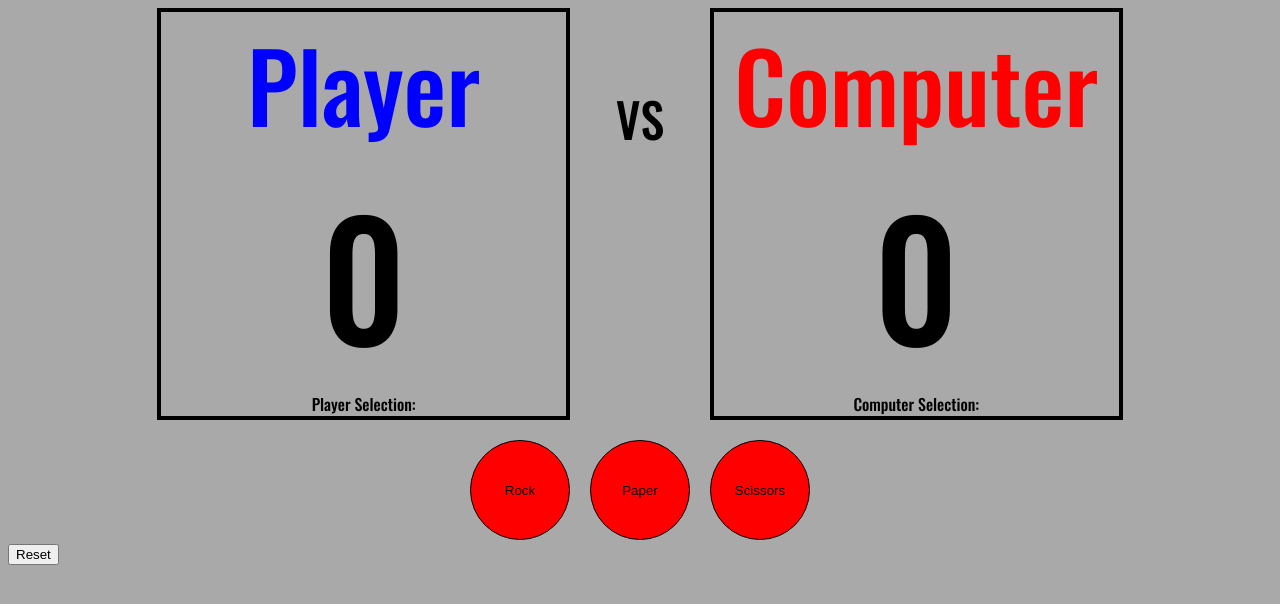
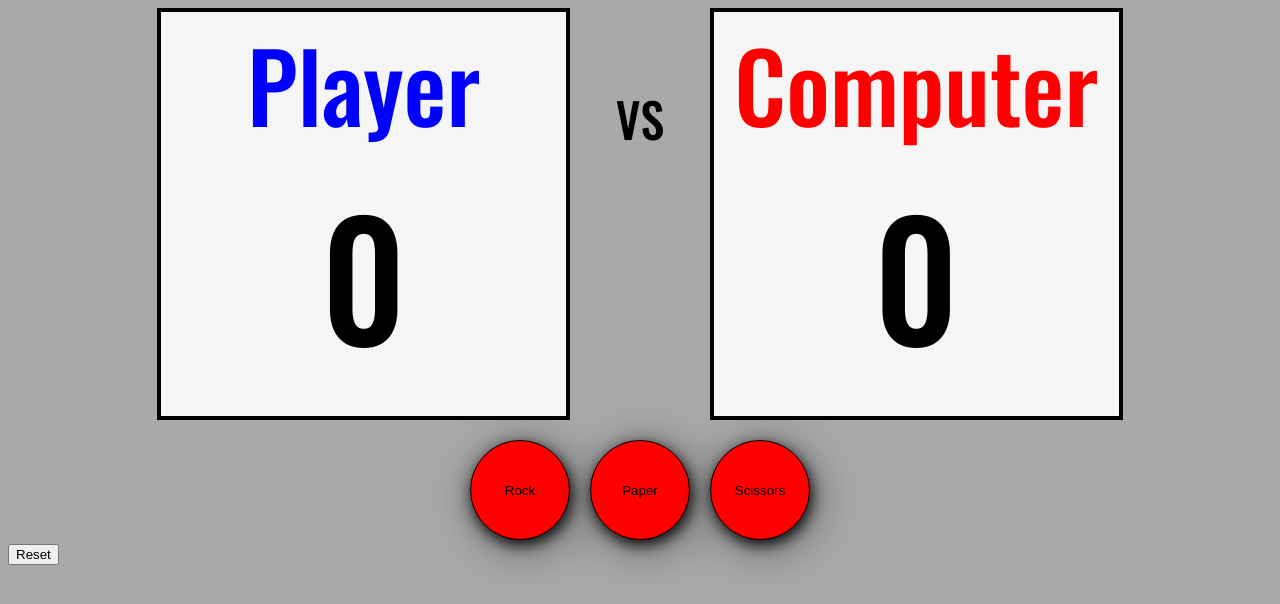
Before and after one commit to CoryMusick/Rock-Paper-Scissors, a plain HTML site: page rps.html in a window 1280 px wide. Drawn offline with nearby package versions, Linux system fonts and the light colour scheme.

Commit message:
Color updated on player contianer. Changed selection tex

```diff
--- a/rps.css
+++ b/rps.css
@@ -26,7 +26,15 @@ body{
     width: 40%;
     border: 4px solid black;
     position:relative;
+    background-color: whitesmoke;
 
+}
+
+.selection{
+    min-height: 24px;
+    min-width: 50px;
+    display:flex;
+    justify-content: center;
 }
 
 .change-text{
@@ -59,7 +67,9 @@ body{
     border-radius: 50%;
     display: inline-block;
     border: black 1px solid;
-    box-shadow: 20px;
+
+    -webkit-box-shadow:2px 5px 16px 0px black, 5px 8px 34px 19px rgba(0,0,0,0.15);
+    box-shadow: 2px 5px 16px 0px black, 5px 8px 34px 19px rgba(0,0,0,0.15);
 
 }
 
--- a/rps.html
+++ b/rps.html
@@ -25,7 +25,7 @@
                     Player
                 </div>
                 <div id="player-win" class="score">0</div>
-                <div id="player-selection">Player Selection:</div>
+                <div id="player-selection" class='selection'></div>
             </div>
             <div id="mid-container">
             <div style="font-size: 3em;">VS</div>
@@ -38,7 +38,7 @@
                     Computer
                 </div>
                 <div id="computer-win" class="score">0</div>
-                <div id="computer-selection">Computer Selection:</div>
+                <div id="computer-selection" class="selection"></div>
             </div>
         </div>
         <div id="btn-container">
--- a/rps.js
+++ b/rps.js
@@ -52,8 +52,8 @@ function reset() {
 }
 // Game Function
 function game(playerSelection, computerSelection) {
-   playerSelectionContainer.textContent = "Player Selection: " + playerSelection;
-    computerSelectionContainer.textContent = "Computer Selection: " + computerSelection
+  playerSelectionContainer.textContent = playerSelection.charAt(0).toUpperCase() + playerSelection.slice(1);
+  computerSelectionContainer.textContent = computerSelection.charAt(0).toUpperCase() + computerSelection.slice(1);
     // tie
     if( playerSelection == computerSelection){
 
```
